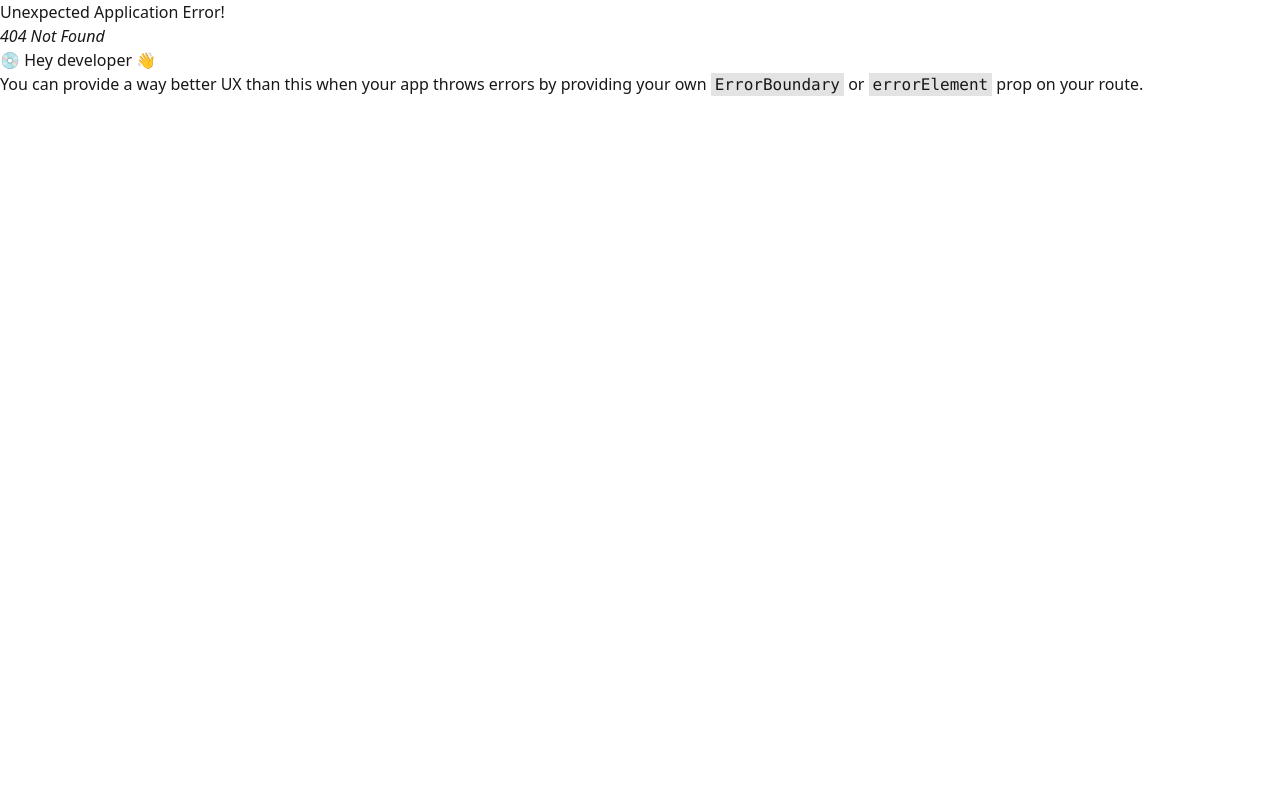
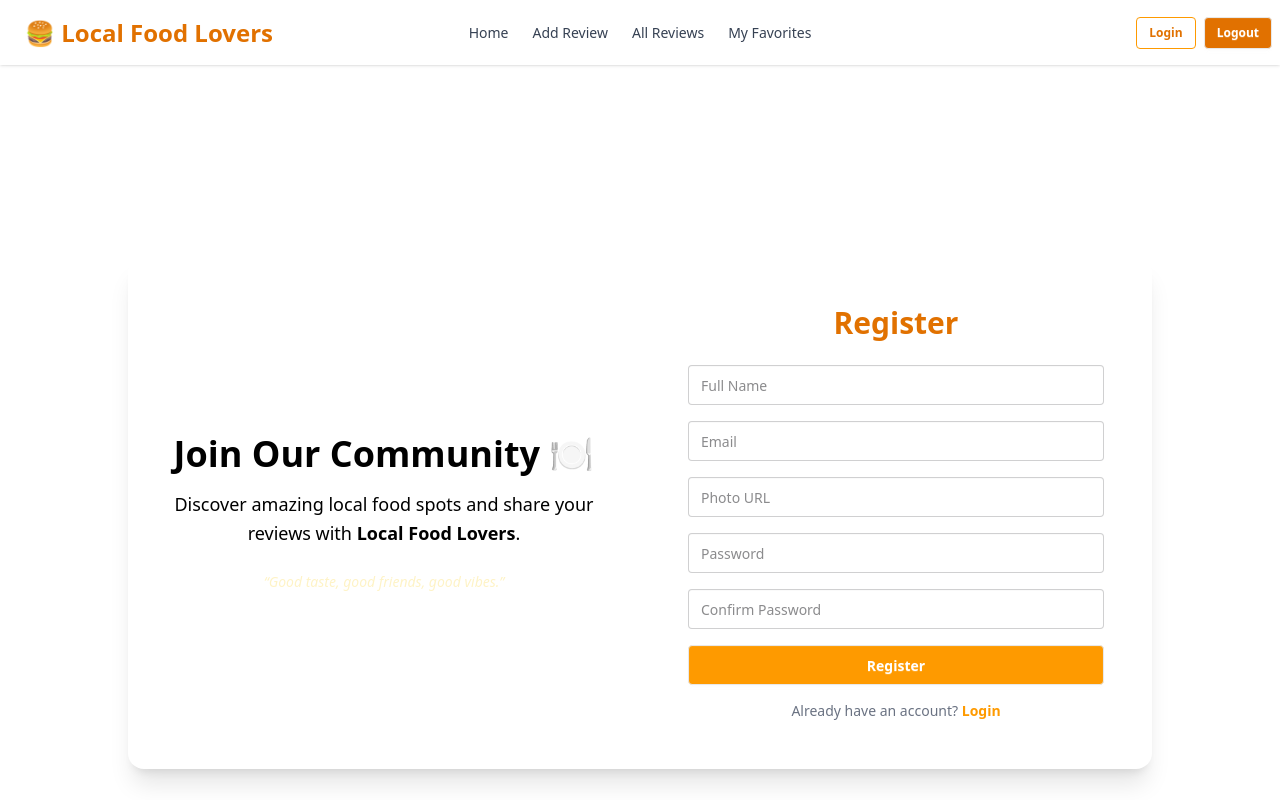
Before and after one commit to tntamim037/Local-food-lovers-network-client, a React (Vite) app: page /register in a window 1280 px wide. Before the commit this address had no page. Shown: the top 800 px of the page. Built offline with nearby package versions, Linux system fonts and the light colour scheme; no server answers.

Commit message:
'four--auth'

```diff
--- a/package.json
+++ b/package.json
@@ -11,6 +11,7 @@
   },
   "dependencies": {
     "@tailwindcss/vite": "^4.1.17",
+    "firebase": "^12.5.0",
     "react": "^19.1.1",
     "react-dom": "^19.1.1",
     "react-hot-toast": "^2.6.0",
--- a/src/Components/Navbar.jsx
+++ b/src/Components/Navbar.jsx
@@ -1,8 +1,16 @@
-import React from "react";
+import React, { useContext } from "react";
 import { Link } from "react-router-dom";
 import MyLink from "./MyLink";
+import { AuthContext } from "../Providers/AuthProvider";
+import toast from "react-hot-toast";
 
 const Navbar = () => {
+  const { user, logOut } = useContext(AuthContext)
+  const handleLogout = () => {
+    logOut()
+      .then(() => toast.success("Logged out successfully"))
+      .catch((error) => toast.error(error.message));
+  }
   const navLinks = (
     <>
 
@@ -58,6 +66,7 @@ const Navbar = () => {
 
       <div className="navbar-end">
 
+        {!user ? (
           <div className="flex gap-2">
             <Link to="/login" className="btn btn-outline btn-sm border-amber-500 text-amber-600">
               Login
@@ -66,26 +75,20 @@ const Navbar = () => {
               Logout
             </Link>
           </div>
-
-        {/* when user logged in (example dropdown) */}
-        {/*
+        ) : (
           <div className="dropdown dropdown-end">
             <div tabIndex={0} role="button" className="btn btn-ghost btn-circle avatar">
               <div className="w-10 rounded-full">
-              <img alt="User" src="https://i.ibb.co/2cWqV6v/user.jpg" />
+                <img src={user.photoURL || "https://i.ibb.co/2cWqV6v/user.jpg"} alt="User" />
               </div>
             </div>
-          <ul
-            tabIndex={0}
-            className="menu menu-sm dropdown-content mt-3 z-[1] p-2 shadow bg-base-100 rounded-box w-52"
-          >
+            <ul tabIndex={0} className="menu menu-sm dropdown-content mt-3 z-1 p-2 shadow bg-base-100 rounded-box w-52">
               <li><Link to="/add-review">Add Review</Link></li>
               <li><Link to="/my-reviews">My Reviews</Link></li>
-            <li><Link to="/my-favorites">My Favorites</Link></li>
-            <li><button>Logout</button></li>
+              <li><button onClick={handleLogout}>Logout</button></li>
             </ul>
           </div>
-        */}
+        )}
       </div>
     </div>
   )
--- a/src/Pages/Login.jsx
+++ b/src/Pages/Login.jsx
@@ -1,57 +1,65 @@
 import React, { useState } from "react";
 import { Link, useNavigate, useLocation } from "react-router-dom";
 import { toast } from "react-hot-toast";
-import { getAuth, signInWithEmailAndPassword, GoogleAuthProvider, signInWithPopup } from "firebase/auth";
-import app from "../Firebase/firebase.config";
+import { signInWithEmailAndPassword, GoogleAuthProvider, signInWithPopup } from "firebase/auth";
+import { auth } from "../firebase.config";
 
-const auth = getAuth(app);
 
 const Login = () => {
-  const navigate = useNavigate();
-  const location = useLocation();
-  const from = location.state?.from?.pathname || "/";
+  const navigate = useNavigate()
+  const location = useLocation()
+  const from = location.state?.from?.pathname || "/"
 
-  const [formData, setFormData] = useState({
-    email: "",
-    password: "",
-  });
-  const [loading, setLoading] = useState(false);
+  const [formData, setFormData] = useState({ email: "", password: "" })
+  const [loading, setLoading] = useState(false)
 
-  const handleChange = (e) => {
-    setFormData({ ...formData, [e.target.name]: e.target.value });
-  };
+  const handleChange = (e) =>
+    setFormData({ ...formData, [e.target.name]: e.target.value })
 
-  // Email/Password Login
   const handleSubmit = async (e) => {
-    e.preventDefault();
-    setLoading(true);
+    e.preventDefault()
+    setLoading(true)
     try {
-      await signInWithEmailAndPassword(auth, formData.email, formData.password);
-      toast.success("Login successful!");
-      navigate(from, { replace: true });
+      await signInWithEmailAndPassword(auth, formData.email, formData.password)
+      toast.success("Login successful!")
+      navigate(from, { replace: true })
     } catch (error) {
-      toast.error(error.message);
+      toast.error(error.code.replace("auth/", "").replace("-", " "))
     } finally {
-      setLoading(false);
+      setLoading(false)
     }
   };
 
-  // Google Login
   const handleGoogleLogin = async () => {
-    const provider = new GoogleAuthProvider();
+    const provider = new GoogleAuthProvider()
     try {
-      await signInWithPopup(auth, provider);
-      toast.success("Login successful!");
-      navigate(from, { replace: true });
+      await signInWithPopup(auth, provider)
+      toast.success("Login successful!")
+      navigate(from, { replace: true })
     } catch (error) {
-      toast.error(error.message);
+      toast.error(error.code.replace("auth/", "").replace("-", " "))
     }
-  };
+  }
+  return (
+    <div className="min-h-screen flex items-center justify-center px-4">
+      <div className="max-w-5xl w-full grid grid-cols-1 md:grid-cols-2 bg-white rounded-2xl shadow-xl overflow-hidden">
 
-  return (
-    <div className="min-h-[80vh] flex justify-center items-center bg-linear-to-br from-indigo-50 via-purple-50 to-pink-50">
-      <div className="w-full max-w-md p-8 bg-white rounded-2xl shadow-lg">
-        <h2 className="text-2xl font-bold mb-6 text-amber-600 text-center">Login</h2>
+
+        <div className="flex flex-col justify-center items-center text-black  p-10 text-center">
+          <h1 className="text-4xl font-bold mb-4">Welcome Back!👋</h1>
+          <p className="text-lg leading-relaxed">
+            Join the <span className="font-semibold">Local Food Lovers</span> community —
+            explore, review, and share your favorite local dishes & restaurants.
+          </p>
+          <p className="mt-6 text-sm text-amber-100 italic">
+            “Good food connects hearts.”
+          </p>
+        </div>
+
+
+        <div className="p-8 md:p-12 flex flex-col justify-center">
+          <h2 className="text-3xl font-bold mb-6 text-amber-600 text-center">Login</h2>
+
           <form onSubmit={handleSubmit} className="space-y-4">
             <input
               type="email"
@@ -96,6 +104,7 @@ const Login = () => {
           </p>
         </div>
       </div>
+    </div>
   );
 };
 
--- /dev/null
+++ b/src/Pages/Register.jsx
@@ -0,0 +1,155 @@
+import React, { useState } from "react";
+import { Link, useNavigate } from "react-router-dom";
+import { toast } from "react-hot-toast";
+import { createUserWithEmailAndPassword, updateProfile } from "firebase/auth";
+import { auth } from "../firebase.config";
+
+
+const Register = () => {
+  const navigate = useNavigate()
+  const [formData, setFormData] = useState({
+    name: "",
+    email: "",
+    photo: "",
+    password: "",
+    confirmPassword: "",
+  });
+  const [loading, setLoading] = useState(false)
+
+  const handleChange = (e) =>
+    setFormData({ ...formData, [e.target.name]: e.target.value })
+
+  // ✅ Password Validation Function
+  const validatePassword = (password) => {
+    const hasUppercase = /[A-Z]/.test(password)
+    const hasLowercase = /[a-z]/.test(password)
+    const hasMinLength = password.length >= 6;
+
+    if (!hasUppercase)
+      return "Password must contain at least one uppercase letter.";
+    if (!hasLowercase)
+      return "Password must contain at least one lowercase letter.";
+    if (!hasMinLength)
+      return "Password must be at least 6 characters long.";
+    return null;
+  };
+
+  const handleSubmit = async (e) => {
+    e.preventDefault();
+    const { name, email, photo, password, confirmPassword } = formData
+
+    if (password !== confirmPassword) {
+      toast.error("Passwords do not match!")
+      return;
+    }
+
+    const passwordError = validatePassword(password)
+    if (passwordError) {
+      toast.error(passwordError)
+      return
+    }
+
+    setLoading(true)
+    try {
+      const result = await createUserWithEmailAndPassword(auth, email, password)
+      await updateProfile(result.user, {
+        displayName: name,
+        photoURL: photo,
+      });
+
+      toast.success("Registration successful!")
+      navigate("/")
+    } catch (error) {
+      toast.error(error.code.replace("auth/", "").replace("-", " "))
+    } finally {
+      setLoading(false)
+    }
+  }
+
+  return (
+    <div className="min-h-screen flex items-center justify-center px-4">
+      <div className="max-w-5xl w-full grid grid-cols-1 md:grid-cols-2 bg-white rounded-2xl shadow-xl overflow-hidden">
+
+
+        <div className="flex flex-col justify-center items-center b text-black p-10 text-center">
+          <h1 className="text-4xl font-bold mb-4">Join Our Community 🍽️</h1>
+          <p className="text-lg leading-relaxed">
+            Discover amazing local food spots and share your reviews with
+            <span className="font-semibold"> Local Food Lovers</span>.
+          </p>
+          <p className="mt-6 text-sm text-amber-100 italic">
+            “Good taste, good friends, good vibes.”
+          </p>
+        </div>
+
+
+        <div className="p-8 md:p-12 flex flex-col justify-center">
+          <h2 className="text-3xl font-bold mb-6 text-amber-600 text-center">Register</h2>
+
+          <form onSubmit={handleSubmit} className="space-y-4">
+            <input
+              type="text"
+              name="name"
+              placeholder="Full Name"
+              value={formData.name}
+              onChange={handleChange}
+              className="input input-bordered w-full"
+              required
+            />
+            <input
+              type="email"
+              name="email"
+              placeholder="Email"
+              value={formData.email}
+              onChange={handleChange}
+              className="input input-bordered w-full"
+              required
+            />
+            <input
+              type="text"
+              name="photo"
+              placeholder="Photo URL"
+              value={formData.photo}
+              onChange={handleChange}
+              className="input input-bordered w-full"
+            />
+            <input
+              type="password"
+              name="password"
+              placeholder="Password"
+              value={formData.password}
+              onChange={handleChange}
+              className="input input-bordered w-full"
+              required
+            />
+            <input
+              type="password"
+              name="confirmPassword"
+              placeholder="Confirm Password"
+              value={formData.confirmPassword}
+              onChange={handleChange}
+              className="input input-bordered w-full"
+              required
+            />
+
+            <button
+              type="submit"
+              className={`btn w-full bg-amber-500 hover:bg-amber-600 text-white ${loading ? "loading" : ""}`}
+            >
+              Register
+            </button>
+          </form>
+
+          <p className="mt-4 text-sm text-gray-500 text-center">
+            Already have an account?{" "}
+            <Link to="/login" className="text-amber-500 font-semibold hover:underline">
+              Login
+            </Link>
+          </p>
+        </div>
+      </div>
+    </div>
+  );
+};
+
+export default Register;
--- /dev/null
+++ b/src/Providers/AuthProvider.jsx
@@ -0,0 +1,31 @@
+import React, { createContext, useEffect, useState } from "react";
+import { onAuthStateChanged, signOut } from "firebase/auth";
+import { auth } from "../firebase.config";
+
+
+export const AuthContext = createContext();
+
+const AuthProvider = ({ children }) => {
+  const [user, setUser] = useState(null)
+  const [loading, setLoading] = useState(true)
+
+  useEffect(() => {
+    const unsubscribe = onAuthStateChanged(auth, (currentUser) => {
+      setUser(currentUser)
+      setLoading(false)
+    })
+    return () => unsubscribe()
+  }, [])
+
+
+  const logOut = () => {
+    return signOut(auth);
+  };
+
+  const authInfo = { user, loading, logOut }
+  return (
+    <AuthContext.Provider value={authInfo}>{children}</AuthContext.Provider>
+  );
+};
+
+export default AuthProvider;
--- /dev/null
+++ b/src/Router/PrivateRoute.jsx
@@ -0,0 +1,32 @@
+import React, { useContext } from "react";
+import { Navigate, useLocation } from "react-router-dom";
+import { AuthContext } from "../Providers/AuthProvider";
+import { RotatingLines } from "react-loader-spinner";
+
+const PrivateRoute = ({ children }) => {
+  const { user, loading } = useContext(AuthContext)
+  const location = useLocation()
+
+  if (loading) {
+    return (
+      <div className="flex justify-center items-center min-h-screen">
+        <RotatingLines
+          strokeColor="orange"
+          strokeWidth="4"
+          animationDuration="0.75"
+          width="60"
+          visible={true}
+        />
+      </div>
+    )
+  }
+
+  if (user) {
+    return children
+  }
+
+
+  return <Navigate to="/login" state={{ from: location }} replace />
+}
+
+export default PrivateRoute;
--- a/src/Router/Router.jsx
+++ b/src/Router/Router.jsx
@@ -2,6 +2,8 @@ import { createBrowserRouter } from "react-router";
 // import NotFound from "../Pages/NotFound";
 import MainLayout from "../Layout/MainLayout";
 import Home from "../Pages/Home";
+import Login from "../Pages/Login";
+import Register from "../Pages/Register";
 // import Login from "../Pages/Login";
 
 
@@ -25,10 +27,14 @@ export const router=createBrowserRouter([
             },
 
 
-            // {
-            //     path:"login",
-            //     // element:<Login></Login>
-            // }
+            {
+                path:"/login",
+                Component:Login
+            },
+            {
+                path:"/register",
+                Component:Register
+            },
         ]
     }
 ])
--- /dev/null
+++ b/src/firebase.config.js
@@ -0,0 +1,18 @@
+// Import Firebase SDK
+import { initializeApp } from "firebase/app";
+import { getAuth } from "firebase/auth";
+
+// Firebase configuration from .env
+const firebaseConfig = {
+  apiKey: import.meta.env.VITE_apiKey,
+  authDomain: import.meta.env.VITE_authDomain,
+  projectId: import.meta.env.VITE_projectId,
+  storageBucket: import.meta.env.VITE_storageBucket,
+  messagingSenderId: import.meta.env.VITE_messagingSenderId,
+  appId: import.meta.env.VITE_appId,
+};
+
+// Initialize Firebase
+const app = initializeApp(firebaseConfig);
+export const auth = getAuth(app);
+export default app;
--- a/src/main.jsx
+++ b/src/main.jsx
@@ -6,10 +6,13 @@ import { RouterProvider } from 'react-router'
 
 import { Toaster } from 'react-hot-toast'
 import { router } from './Router/Router.jsx'
+import AuthProvider from './Providers/AuthProvider.jsx'
 
 createRoot(document.getElementById('root')).render(
   <StrictMode>
-    <RouterProvider router={router}></RouterProvider>
+   <AuthProvider>
+     <RouterProvider router={router}></RouterProvider>
     <Toaster></Toaster>
+   </AuthProvider>
   </StrictMode>,
 )
```
Also changed, not shown: 2 other files (tests, documents, lock files or other folders). Lines whose indentation alone changed are shown as unchanged.
